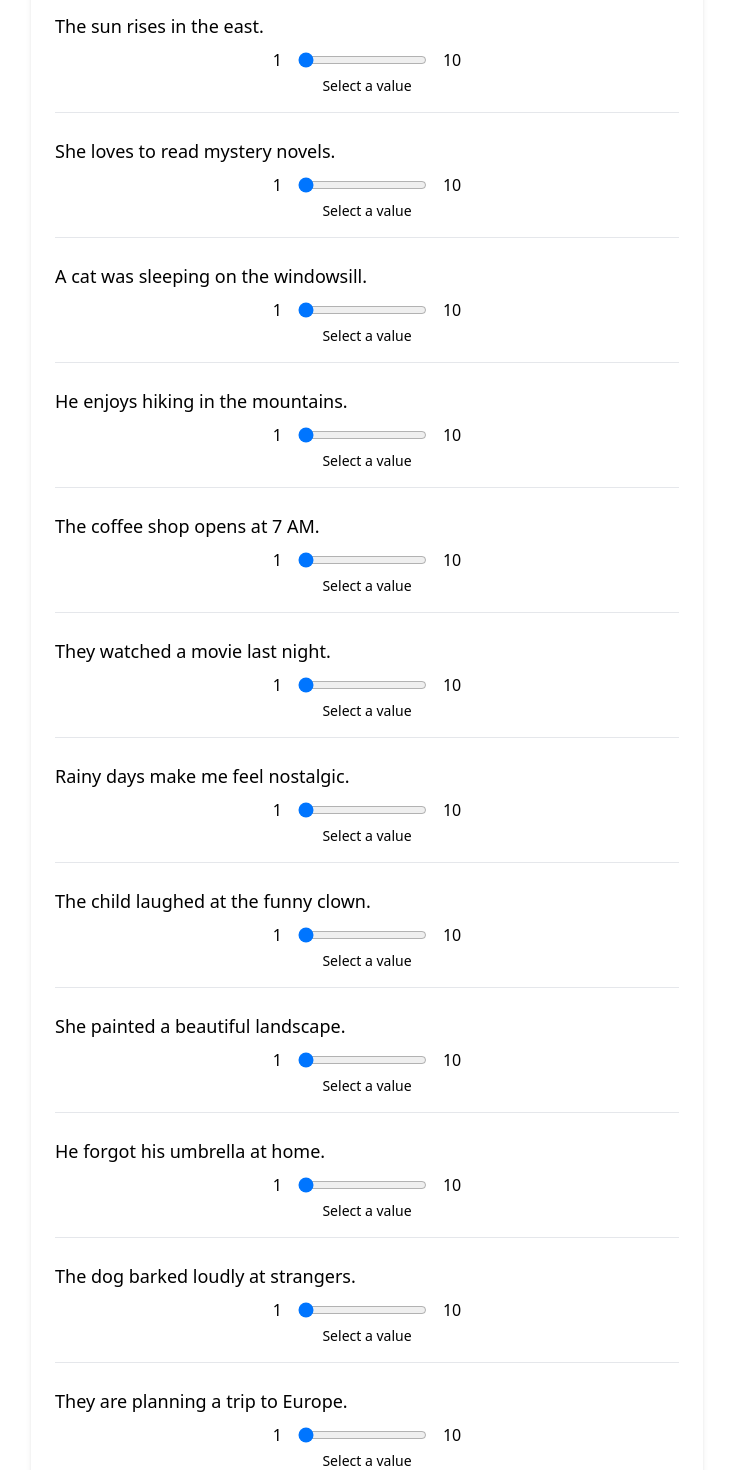
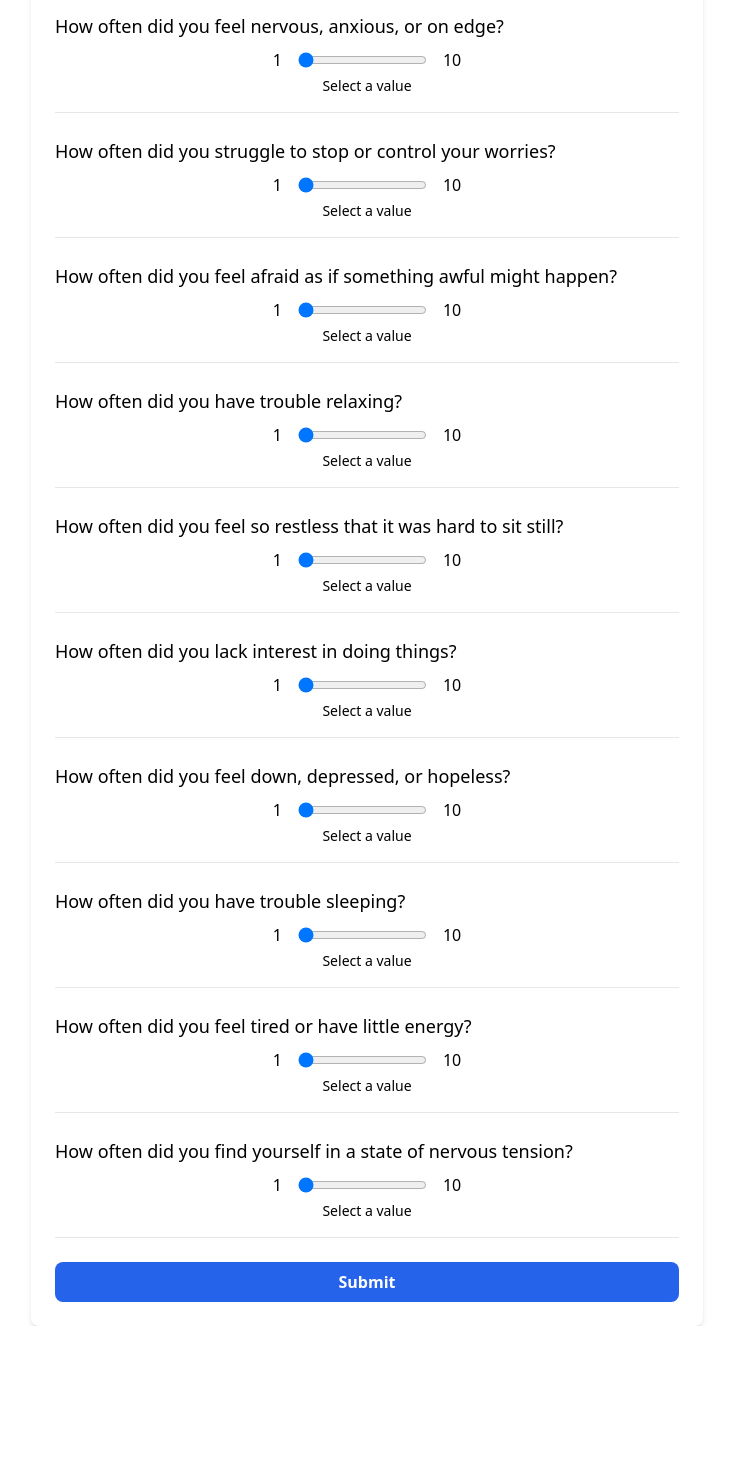
Before and after one commit to ypatodkar/ReMind-AI, a React app: page /userForm in a window 1280 px wide. Shown: the part 60-1530 px from the top of the page, without its empty margins (273-1006 px from the left). After the commit the page ends 1386 px from the top, so only its background shows below. Built offline with nearby package versions, Linux system fonts and the light colour scheme; no server answers; the HTML template or start-up script is replaced by a standard one.

Commit message:
Getting response from ai

```diff
--- a/src/components/NewUserForm.jsx
+++ b/src/components/NewUserForm.jsx
@@ -6,6 +6,7 @@ import './NewUserForm.css'; // Import custom CSS
 const NewUserForm = () => {
   const [responses, setResponses] = useState({});
   const [errors, setErrors] = useState({});
+  const [error, setError] = useState(null);
   const navigate = useNavigate();
 
   const handleSelection = (sentenceIndex, value) => {
@@ -19,25 +20,77 @@ const NewUserForm = () => {
     }));
   };
 
-  const handleSubmit = () => {
+  function convertKeysToString(obj) {
+    if (Array.isArray(obj)) {
+      return obj.map(convertKeysToString);
+    } else if (obj !== null && typeof obj === 'object') {
+      return Object.keys(obj).reduce((acc, key) => {
+        // Convert the key to a string (even though it's already a string in most cases)
+        const newKey = String(key);
+        acc[newKey] = convertKeysToString(obj[key]);
+        return acc;
+      }, {});
+    }
+    return obj;
+  }
+
+
+  const handleSubmit = async () => {
+    // Validate that every question has a response
     const newErrors = {};
     sentencesData.sentences.forEach((_, index) => {
       if (!responses[index]) {
         newErrors[index] = true;
       }
     });
-
     if (Object.keys(newErrors).length > 0) {
       setErrors(newErrors);
       return;
     }
 
-    navigate('/dashboard');
+    // Build the questions payload by mapping question text to response
+    const questionsPayload = {};
+    sentencesData.sentences.forEach((question, index) => {
+      questionsPayload[question] = responses[index].toString();
+    });
+
+    // Compute total score as the sum of all responses
+    const totalScore = Object.values(responses).reduce((acc, val) => acc + val, 0);
+    const todayDate = new Date().toLocaleDateString('en-US');
+
+    const payload = {
+      user_id: localStorage.getItem('user_id') || "123",
+      responses: questionsPayload,
+      score: {
+        todayDate: String(totalScore)
+      }
+    };
+
+
+    try {
+      // console.log("payload",JSON.stringify(payload));
+      const response = await fetch("http://127.0.0.1:5000/questions/submit", {
+        method: "POST",
+        headers: {
+          "Content-Type": "application/json"
+        },
+        body: JSON.stringify(payload)
+      });
+      const data = await response.json();
+      if (!response.ok) {
+        throw new Error(data.message || "Submission failed");
+      }
+      console.log("Submission successful:", data);
+      navigate('/dashboard');
+    } catch (err) {
+      setError(err.message);
+    }
   };
 
   return (
     <div className="max-w-2xl mx-auto p-6 bg-white shadow-md rounded-lg">
       <h1 className="text-2xl font-bold mb-4 text-center">New User Form</h1>
+      {error && <p className="text-red-500 text-center">{error}</p>}
       {sentencesData.sentences.map((sentence, index) => (
         <div key={index} className="mb-6 border-b pb-4">
           <p className="text-lg font-medium mb-2">{sentence}</p>
@@ -62,7 +115,6 @@ const NewUserForm = () => {
         </div>
       ))}
       <div className="flex flex-col items-center gap-4">
-
         <button
           onClick={handleSubmit}
           className="w-full bg-blue-600 text-white font-semibold py-2 rounded-lg hover:bg-blue-700 transition"
--- a/src/components/userDashboard.jsx
+++ b/src/components/userDashboard.jsx
@@ -63,6 +63,9 @@ const UserDashboard = () => {
   };
 
   const last7Days = getLast7Days();
+
+
+
 
   return (
     <>
--- a/src/resources/staticQuestions.json
+++ b/src/resources/staticQuestions.json
@@ -1,19 +1,14 @@
 {
     "sentences": [
-      "The sun rises in the east.",
-      "She loves to read mystery novels.",
-      "A cat was sleeping on the windowsill.",
-      "He enjoys hiking in the mountains.",
-      "The coffee shop opens at 7 AM.",
-      "They watched a movie last night.",
-      "Rainy days make me feel nostalgic.",
-      "The child laughed at the funny clown.",
-      "She painted a beautiful landscape.",
-      "He forgot his umbrella at home.",
-      "The dog barked loudly at strangers.",
-      "They are planning a trip to Europe.",
-      "A bird built a nest in the tree.",
-      "He writes poems in his free time.",
-      "The stars shined brightly in the sky."
+      "How often did you feel nervous, anxious, or on edge?",
+      "How often did you struggle to stop or control your worries?",
+      "How often did you feel afraid as if something awful might happen?",
+      "How often did you have trouble relaxing?",
+      "How often did you feel so restless that it was hard to sit still?",
+      "How often did you lack interest in doing things?",
+      "How often did you feel down, depressed, or hopeless?",
+      "How often did you have trouble sleeping?",
+      "How often did you feel tired or have little energy?",
+      "How often did you find yourself in a state of nervous tension?"
     ]
   }
```
